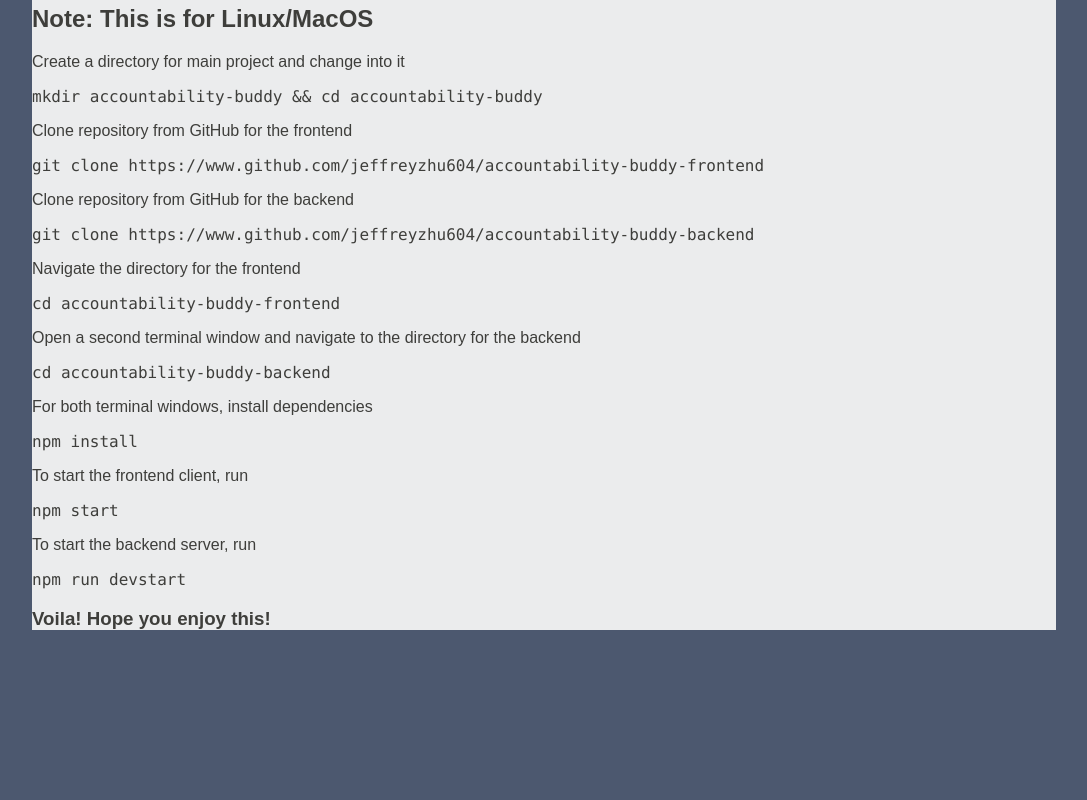
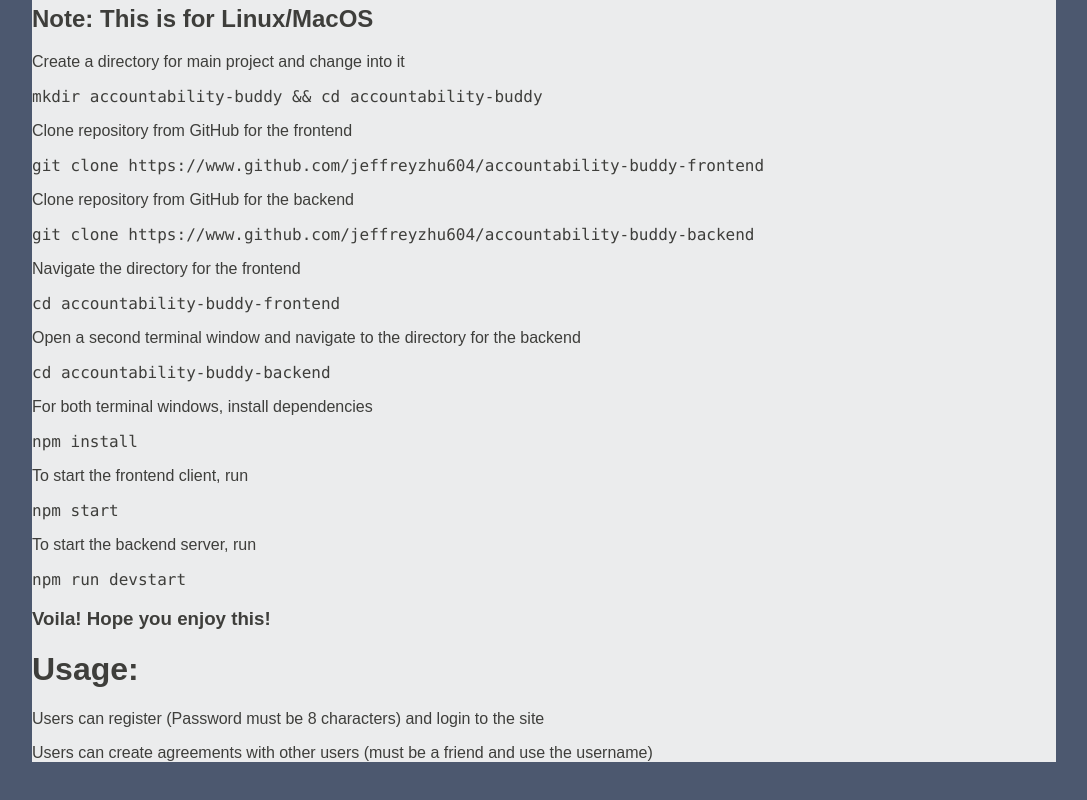
Before and after one commit to jeffreyzhu604/accountability-buddy-frontend, a React (Create React App) app: page /documentation in a window 1280 px wide. Shown: the part 210-1010 px from the top of the page, without its empty margins (96-1183 px from the left). Before the commit the page ends 904 px from the top, so only its background shows below. Built offline with nearby package versions, Linux system fonts and the light colour scheme.

Commit message:
added details for usage

```diff
--- a/src/component/DocumentationPage.js
+++ b/src/component/DocumentationPage.js
@@ -31,6 +31,11 @@ export const DocumentationPage = () => {
             <code>npm run devstart</code>
 
             <h3>Voila! Hope you enjoy this!</h3>
+
+            <h1>Usage:</h1>
+
+            <p>Users can register (Password must be 8 characters) and login to the site</p>
+            <p>Users can create agreements with other users (must be a friend and use the username)</p>
         </div>
     );
 };
```
